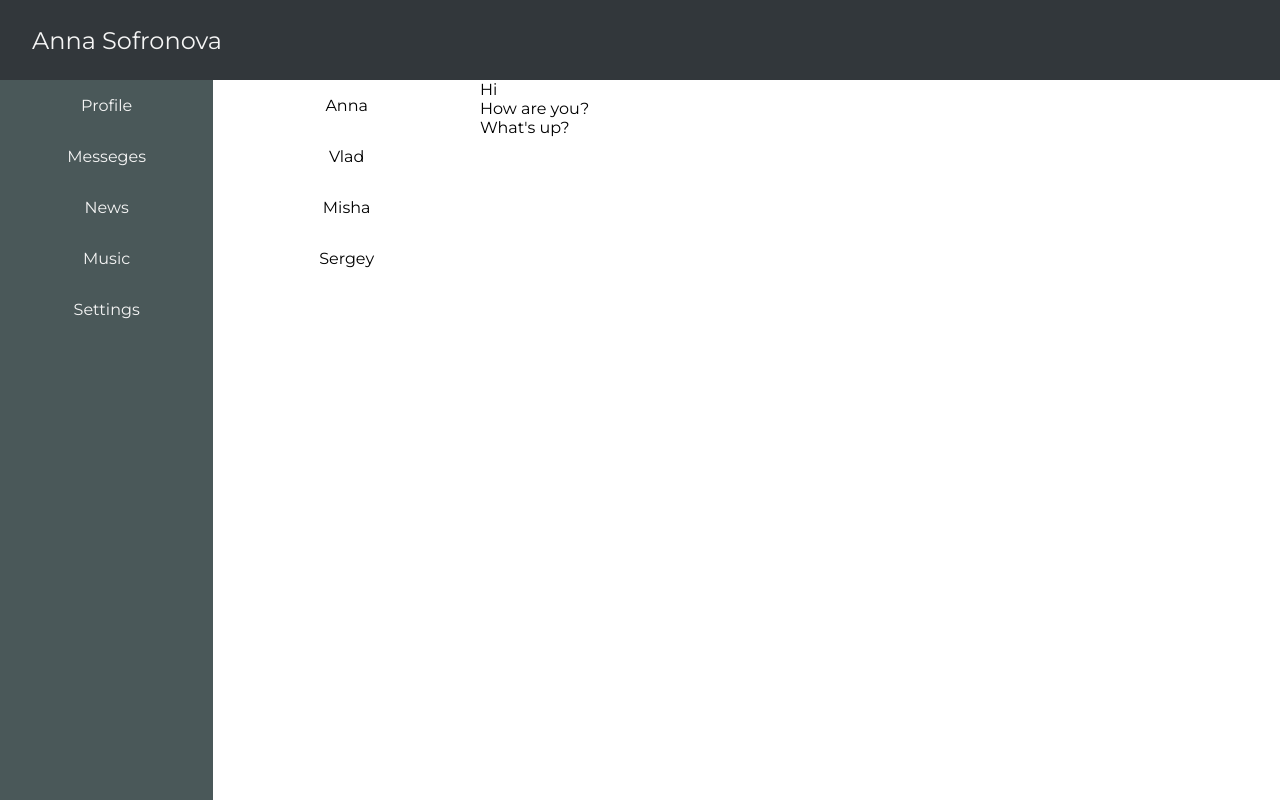
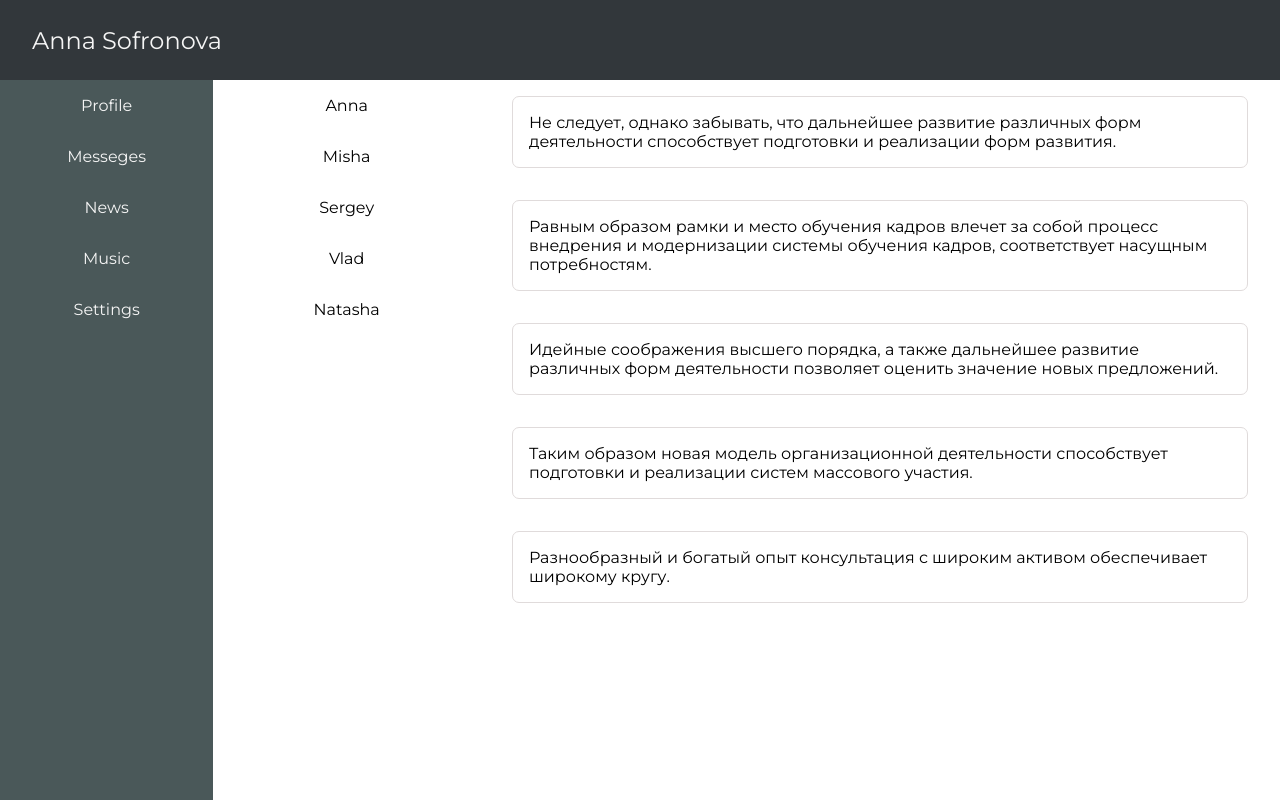
Before and after one commit to anysofronova/react-social-app, a React (Create React App) app in the folder react-social-app/: page /dialogs in a window 1280 px wide. Built offline with nearby package versions, Linux system fonts and the light colour scheme.

Commit message:
Dialogs Refactoring

```diff
--- a/react-social-app/src/components/dialogs/Dialogs.jsx
+++ b/react-social-app/src/components/dialogs/Dialogs.jsx
@@ -2,21 +2,22 @@ import React from "react";
 import "./dialogs.scss";
 import DialogItem from "./dialogItem/DialogItem";
 import MessageItem from "./messageItem/MessageItem";
+import dialogsData from "../../data/dialogsData";
+import messagesData from "../../data/messagesData";
 
 function Dialogs() {
   return (
     <div className="dialogs">
       <div className="dialogs__wrapper">
         <div className="dialogs__list">
-          <DialogItem name="Anna" id="1" />
-          <DialogItem name="Vlad" id="2" />
-          <DialogItem name="Misha" id="3" />
-          <DialogItem name="Sergey" id="4" />
+          {dialogsData.map((i) => (
+            <DialogItem name={i.name} id={i.id} key={i.id} />
+          ))}
         </div>
         <div className="dialogs__messages">
-          <MessageItem text="Hi" />
-          <MessageItem text="How are you?" />
-          <MessageItem text="What's up?" />
+          {messagesData.map((i) => (
+            <MessageItem message={i.message} key={i.id} />
+          ))}
         </div>
       </div>
     </div>
--- a/react-social-app/src/components/dialogs/dialogs.scss
+++ b/react-social-app/src/components/dialogs/dialogs.scss
@@ -7,7 +7,6 @@
     .dialogs__list {
       display: flex;
       flex-direction: column;
-      justify-content: center;
       align-items: center;
     }
   }
--- a/react-social-app/src/components/dialogs/messageItem/MessageItem.jsx
+++ b/react-social-app/src/components/dialogs/messageItem/MessageItem.jsx
@@ -1,7 +1,12 @@
 import React from "react";
+import "./messageItem.scss";
 
-function MessageItem({ text }) {
-  return <div>{text}</div>;
+function MessageItem({ message }) {
+  return (
+    <div className="message">
+      <div className="message__item">{message}</div>
+    </div>
+  );
 }
 
 export default MessageItem;
--- a/react-social-app/src/components/dialogs/messageItem/messageItem.scss
+++ b/react-social-app/src/components/dialogs/messageItem/messageItem.scss
@@ -0,0 +1,10 @@
+@use "../../../scss/" as *;
+
+.message {
+  padding: 1rem 2rem;
+  .message__item {
+    padding: 1rem;
+    border: 1px solid $ligthGrey;
+    border-radius: 7px;
+  }
+}
```
